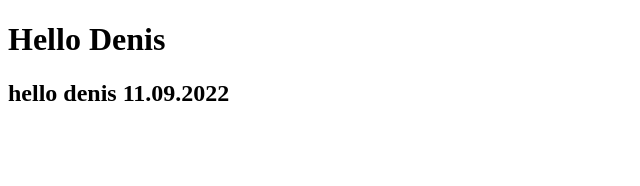
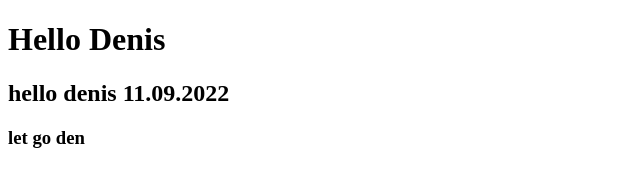
Before and after one commit to deny1z/my-test, a plain HTML site: page index.html in a window 1280 px wide. Shown: the full height of the page, 0-640 px from the left. Drawn offline with Linux system fonts and the light colour scheme.

Commit message:
feat; test commit

```diff
--- a/index.html
+++ b/index.html
@@ -9,5 +9,6 @@
 <body>
 <h1>Hello Denis</h1>
 <h2>hello denis 11.09.2022</h2>
+<h3>let go den</h3>
 </body>
 </html>
```
